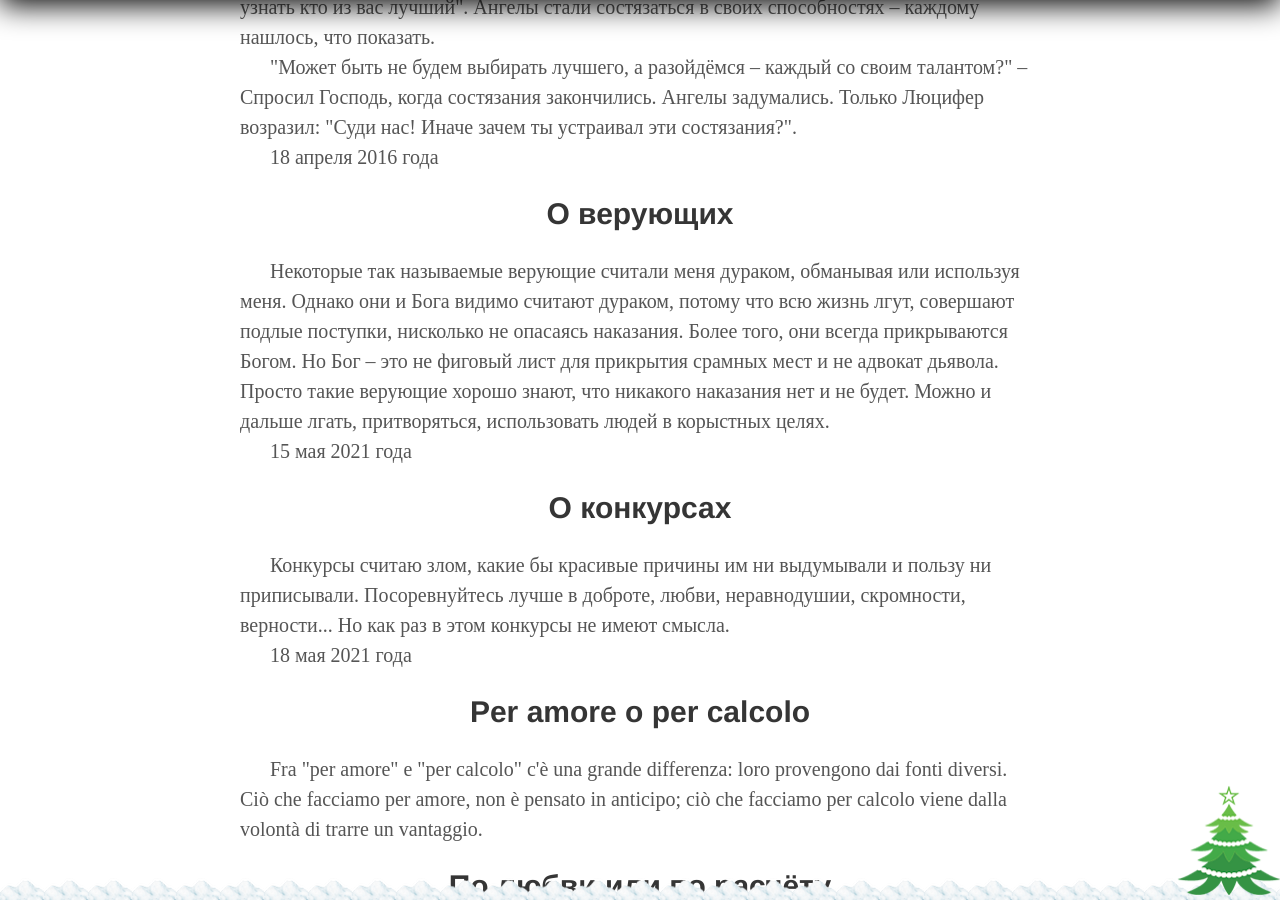
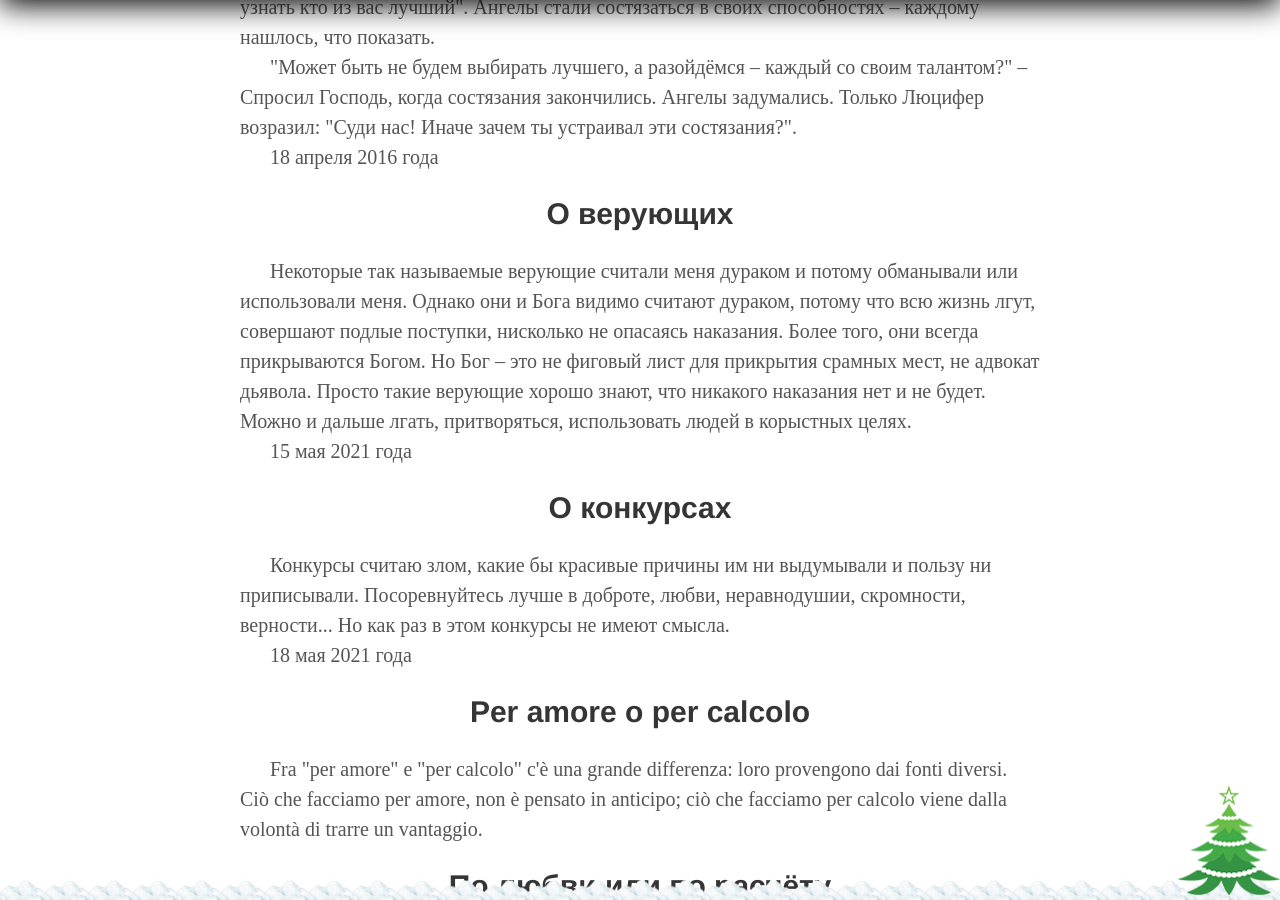
Before and after one commit to postolny/postolny.github.io, a Jekyll site: the page built from _pages/miniature.html, in a window 1280 px wide and 900 px high, scrolled down 3729 px. Built offline with Jekyll 4.4.1, drawn with Linux system fonts in a browser that asks for light colours.

Commit message:
Add files via upload

```diff
--- a/_pages/miniature.html
+++ b/_pages/miniature.html
@@ -66,7 +66,7 @@
 </article>
 <article>
   <h2>О верующих</h2>
-  <p>Некоторые так называемые верующие считали меня дураком, обманывая или используя меня. Однако они и Бога видимо считают дураком, потому что всю жизнь лгут, совершают подлые поступки, нисколько не опасаясь наказания. Более того, они всегда прикрываются Богом. Но Бог – это не фиговый лист для прикрытия срамных мест и не адвокат дьявола. Просто такие верующие хорошо знают, что никакого наказания нет и не будет. Можно и дальше лгать, притворяться, использовать людей в корыстных целях.</p>
+  <p>Некоторые так называемые верующие считали меня дураком и потому обманывали или использовали меня. Однако они и Бога видимо считают дураком, потому что всю жизнь лгут, совершают подлые поступки, нисколько не опасаясь наказания. Более того, они всегда прикрываются Богом. Но Бог – это не фиговый лист для прикрытия срамных мест, не адвокат дьявола. Просто такие верующие хорошо знают, что никакого наказания нет и не будет. Можно и дальше лгать, притворяться, использовать людей в корыстных целях.</p>
   <p>15 мая 2021 года</p>
   <article>
     <h2>О конкурсах</h2>
```
